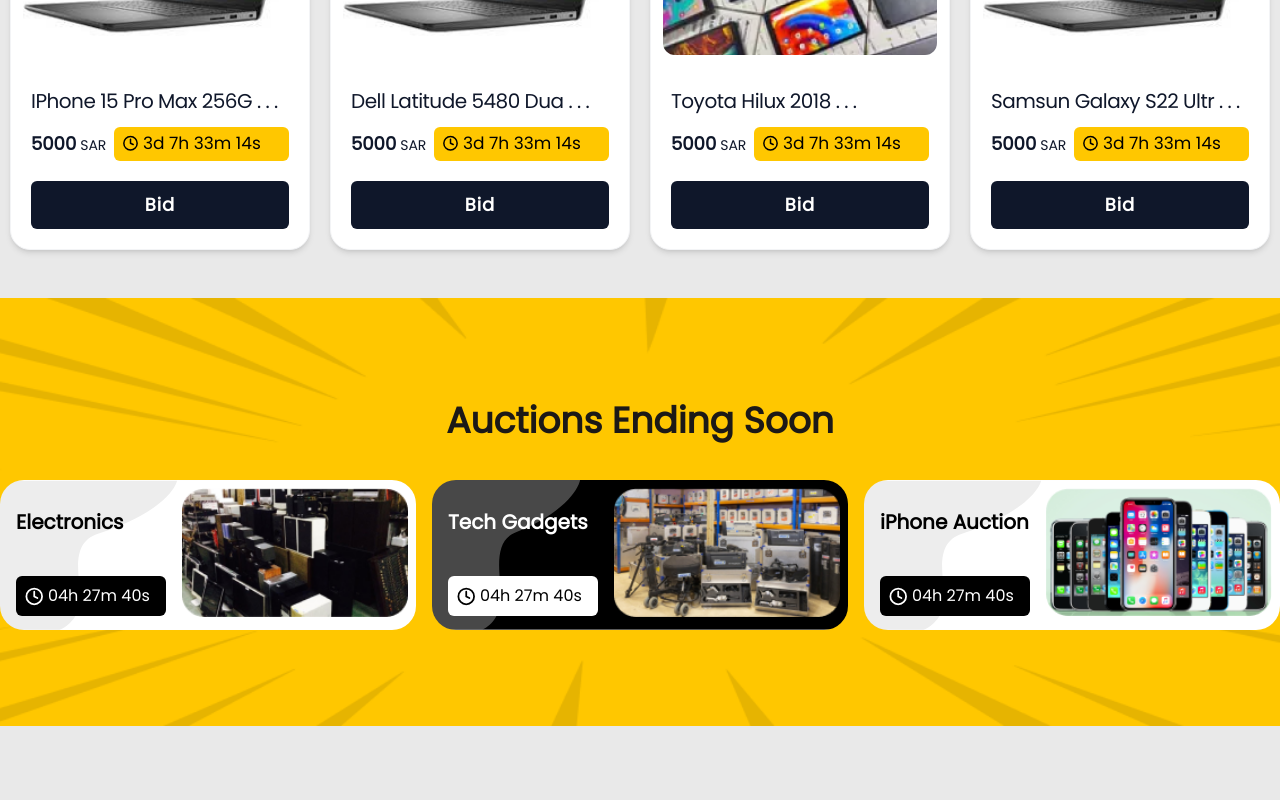
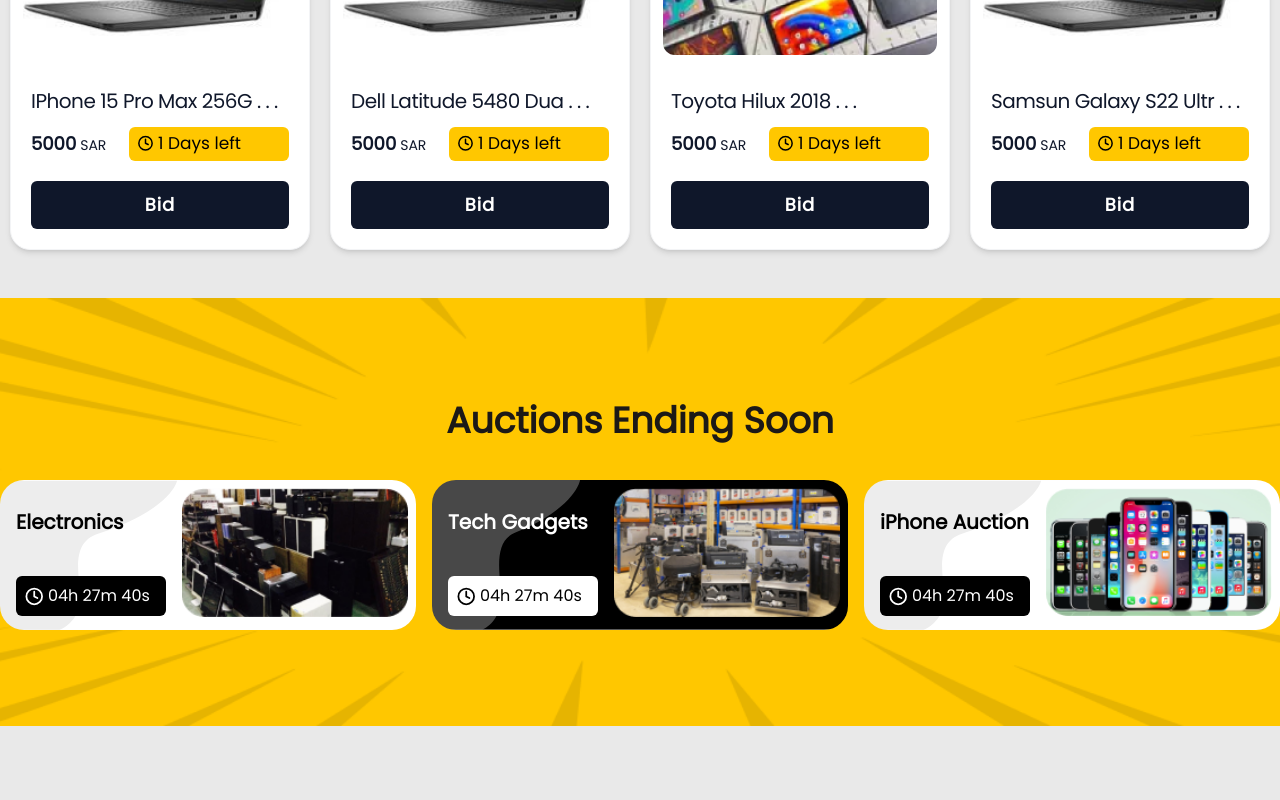
Before and after one commit to usama4212/testing, a Next.js app: page / in a window 1280 px wide. Shown: the part 1080-1880 px from the top of the page. Built offline with nearby package versions, Linux system fonts and the light colour scheme.

Commit message:
timer updated, search handler added

```diff
--- a/components/Auction/CountdownTimer.tsx
+++ b/components/Auction/CountdownTimer.tsx
@@ -3,11 +3,11 @@
 import moment from 'moment';
 
 const CountdownTimer: React.FC<{ initialTime: number }> = ({ initialTime }) => {
-  const [bidTime, setBidTime] = useState(initialTime);
-  const [days, setDays] = useState<number | string>('0');
-  const [hours, setHours] = useState<number | string>('0');
-  const [minutes, setMinutes] = useState<number | string>('0');
-  const [seconds, setSeconds] = useState<number | string>('0');
+    const [bidTime, setBidTime] = useState(86410);
+    const [days, setDays] = useState<number>(0);
+    const [hours, setHours] = useState<number>(0);
+    const [minutes, setMinutes] = useState<number>(0);
+    const [seconds, setSeconds] = useState<number>(0);
 
     useEffect(() => {
         const diffTime = bidTime;
@@ -16,10 +16,10 @@
 
         const timerID = setInterval(() => {
             if (duration.asMilliseconds() <= 0) {
-        setDays('0');
-        setHours('0');
-        setMinutes('0');
-        setSeconds('0');
+                setDays(0);
+                setHours(0);
+                setMinutes(0);
+                setSeconds(0);
             } else {
                 duration = moment.duration(duration.asMilliseconds() - interval, 'milliseconds');
 
@@ -33,13 +33,23 @@
         return () => clearInterval(timerID);
     }, [bidTime]);
 
+    if (days > 0) {
+        return (
+            <>
+                <span>{days} Days left</span>
+            </>
+        )
+    }
+    else {
         return (
             <>
                 <span className=''>
-        {days}d {hours}h {minutes}m {seconds}s
+                    {hours}h {minutes}m {seconds}s
                 </span>
             </>
         );
+    }
+
 };
 
 export default CountdownTimer;
--- a/components/Layout/Navbar.tsx
+++ b/components/Layout/Navbar.tsx
@@ -135,11 +135,12 @@
                 </>
               ) : (
                 <>
-                  <button
-                    className="text-black hover:bg-yellow-300 leading-snug w-[118px] border border-black rounded-md  py-2 text-base font-medium"
-                    onClick={() => { setIsLogin(true); }}                  >
+                  <Link
+                    href="/login"
+                    className="text-black text-center hover:bg-yellow-300 leading-snug w-[118px] border border-black rounded-md  py-2 text-base font-medium"
+                  >
                     Login
-                  </button>
+                  </Link>
                 </>
               )}
             </div>
--- a/components/Layout/SubHeader.tsx
+++ b/components/Layout/SubHeader.tsx
@@ -1,5 +1,4 @@
 "use client";
-/* eslint-disable react/no-unescaped-entities */
 import React, { useEffect, useState } from "react";
 import CategoriesDropDown from "../UI/CategoriesDropdown";
 import PriceRangeDropdown from "../UI/PriceRangeDropdown";
@@ -7,8 +6,20 @@
 export default function SubHeader() {
   const [showCategoryDropdown, setShowCategoryDropdown] = useState(false);
   const [showPriceDropdown, setShowPriceDropdown] = useState(false);
-  const [slectedCategory, setSelecetedCategory] = useState("Categories");
-  const [slectedPrice, setSelecetedPrice] = useState("Price Range");
+  const [search, setSearch] = useState('');
+  const [selectedCategory, setSelectedCategory] = useState("Categories");
+  const [selectedPrice, setSelecetedPrice] = useState("Price Range");
+
+  const searchHandler = () => {
+
+    const searchQuery = {
+      search,
+      selectedCategory,
+      selectedPrice
+    }
+
+  }
+
   useEffect(() => {
     const handleClickOutside = (event: any) => {
       const targetDiv = document.getElementById("dropDownDiv");
@@ -43,6 +54,10 @@
               <input
                 type="text" id="simple-search" className="  text-gray-900 text-sm  border-b   block w-[100%]  ps-10 py-2.5  bg-white outline-none focus:outline-none "
                 placeholder="Search for auctions..." required
+                value={search}
+                onChange={(e) => {
+                  setSearch(e.target.value)
+                }}
               />
             </div>
             <div className="hidden md:flex" id="dropDownDiv">
@@ -50,15 +65,21 @@
                 showCategoryDropdown={showCategoryDropdown}
                 setShowCategoryDropdown={setShowCategoryDropdown}
                 setShowPriceDropdown={setShowPriceDropdown}
+                selectedOption={selectedCategory}
+                setSelecetedOption={setSelectedCategory}
               />
               <PriceRangeDropdown
                 showPriceDropdown={showPriceDropdown}
                 setShowPriceDropdown={setShowPriceDropdown}
                 setShowCategoryDropdown={setShowCategoryDropdown}
+                selectedOption={selectedPrice}
+                setSelecetedOption={setSelecetedPrice}
               />
             </div>
             {/* Search Button */}
-            <button type="submit" className=" ml-4  text-black hover:bg-yellow-300 leading-snug w-[118px] border border-black rounded-md py-2 text-base font-medium"   >
+            <button type="submit" className=" ml-4  text-black hover:bg-yellow-300 leading-snug w-[118px] border border-black rounded-md py-2 text-base font-medium"
+              onClick={searchHandler}
+            >
               <span className="">Search</span>
             </button>
           </div>
--- a/components/UI/Card.tsx
+++ b/components/UI/Card.tsx
@@ -27,7 +27,7 @@
           {/* <span className=" m-2 rounded-md bg-purple-600 px-2 text-center text-base font-medium text-white">
             Verified
           </span> */}
-          <div className=" flex items-center bg-primary py-1 px-2 rounded-md w-[175px]">
+          <div className=" flex items-center bg-primary py-1 px-2 rounded-md w-[160px]">
             <Image className="w-[17px]  " src={clock} alt="Card Image" />
             <div className=" ml-1 text-[17px] flex items-center">
               {/* {hours}h {minutes}m {seconds}s */}
--- a/components/UI/CategoriesDropdown.tsx
+++ b/components/UI/CategoriesDropdown.tsx
@@ -1,8 +1,8 @@
 import React, { useState } from "react";
 
-export default function CategoryDropdown({ showCategoryDropdown, setShowCategoryDropdown, setShowPriceDropdown }: any) {
+export default function CategoryDropdown({ showCategoryDropdown, setShowCategoryDropdown, setShowPriceDropdown , selectedOption , setSelecetedOption }: any) {
   const [slectedCategory, setSelecetedCategory] = useState("");
-  const [selectedOption, setSelecetedOption] = useState("Categories");
+  // const [selectedOption, setSelecetedOption] = useState("Categories");
   const categories = [
     {
       name: "Electronics",
--- a/components/UI/PriceRangeDropdown.tsx
+++ b/components/UI/PriceRangeDropdown.tsx
@@ -1,10 +1,8 @@
 import React, { useState } from "react";
 import { onlyNumberRegex } from "../Constants";
 
-export default function PriceRangeDropdown({ showPriceDropdown, setShowPriceDropdown, setShowCategoryDropdown }: any) {
-  // const [showPriceDropdown, setShowPriceDropdown] = useState(false);
+export default function PriceRangeDropdown({ showPriceDropdown, setShowPriceDropdown, setShowCategoryDropdown, selectedOption, setSelecetedOption }: any) {
   const [selectedRange, setSelecetedRange] = useState("");
-  const [slectedOption, setSelecetedOption] = useState("Price Range");
   const [min, setMin] = useState("");
   const [max, setMax] = useState("");
   const prices = [
@@ -48,7 +46,7 @@
             setShowPriceDropdown(!showPriceDropdown);
           }}
         >
-          {slectedOption}
+          {selectedOption}
           <svg className={`mx-1 w-4 h-4 inline ${showPriceDropdown ? "" : "rotate-180"} transition duration-500 absolute right-2 top-1/2 transform -translate-y-1/2`}
             viewBox="0 0 20 21" fill="none" xmlns="http://www.w3.org/2000/svg" >
             <path d="M15 13L10 8L5 13" stroke="black" strokeWidth="2" strokeLinecap="round" strokeLinejoin="round" />
```
Lines whose indentation alone changed are shown as unchanged.
